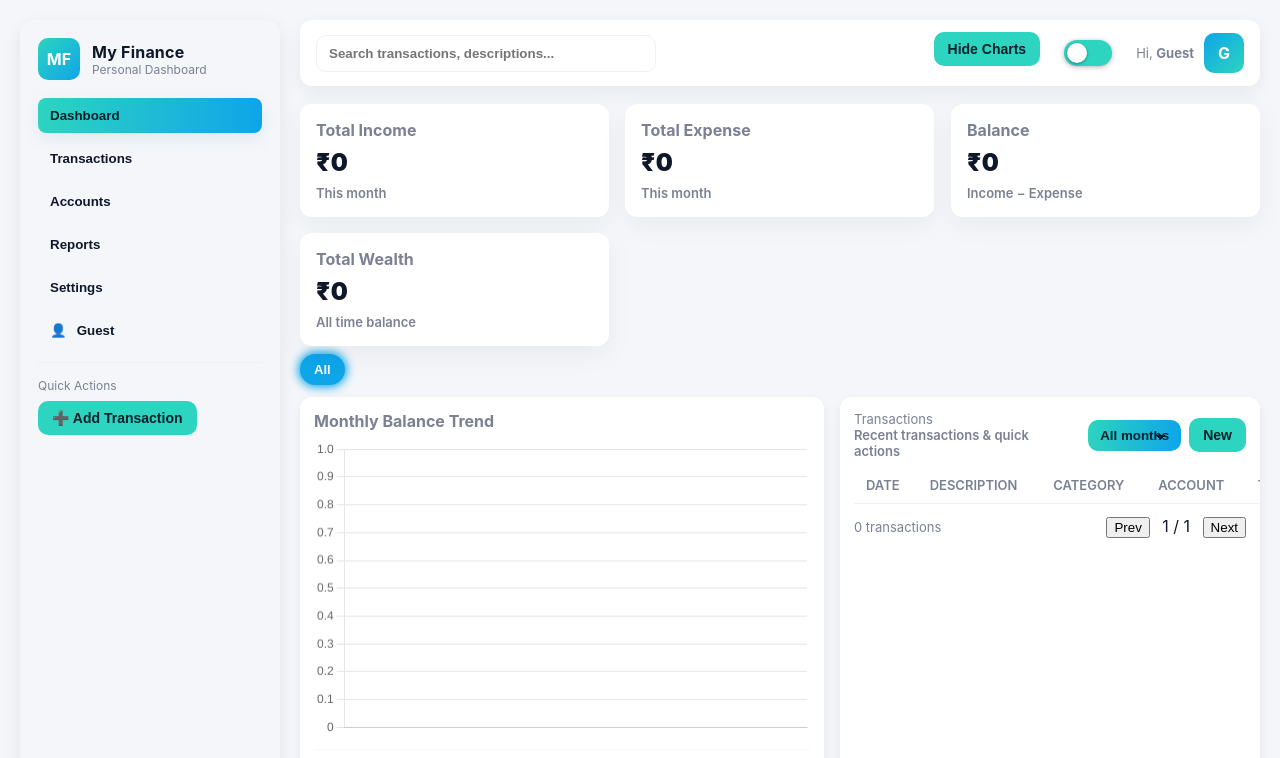
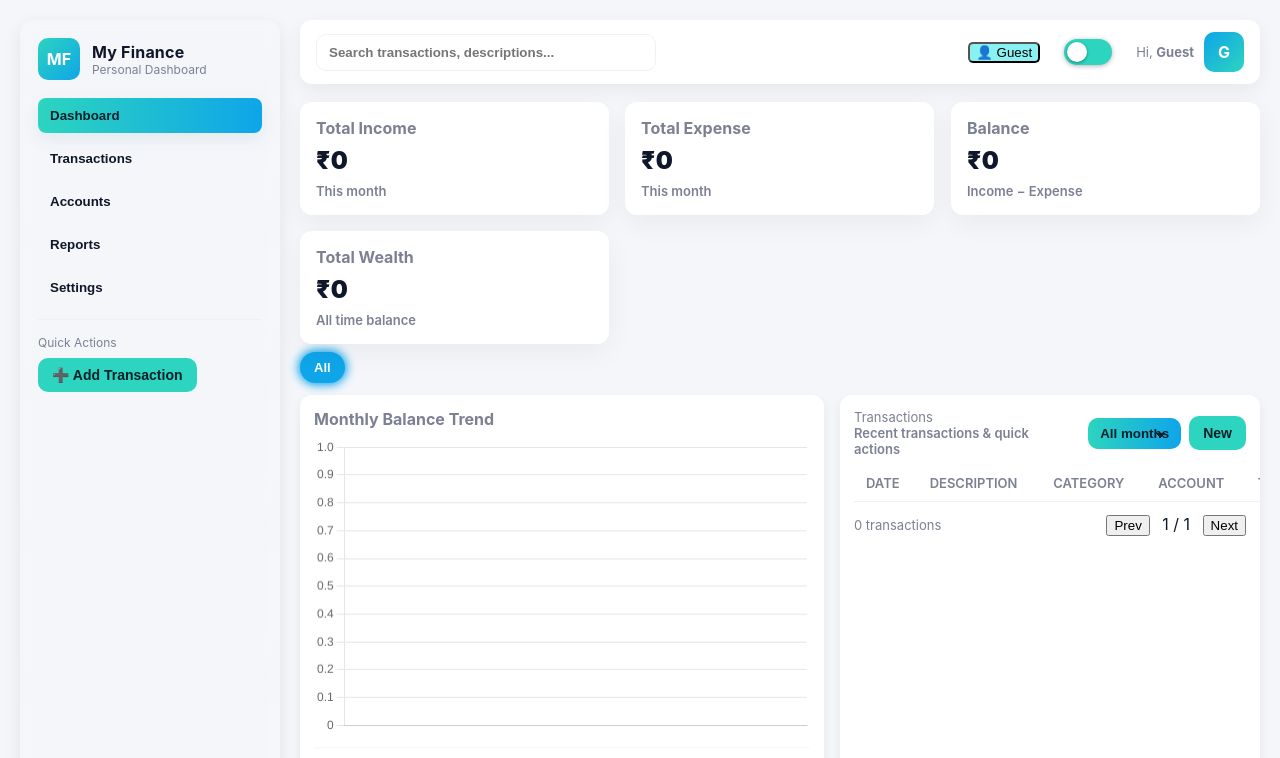
Before and after one commit to tushargautamtgs/Finance-Expense-Manager, a website: page index.html in a window 1280 px wide. Shown: the top 758 px of the page. Drawn offline with nearby package versions, Linux system fonts and the light colour scheme.

Commit message:
normal touch up

```diff
--- a/index.html
+++ b/index.html
@@ -53,9 +53,7 @@
       <button data-view="reports" onclick="switchView(this)">Reports</button>
       <button data-view="settings" onclick="switchView(this)">Settings</button>
       <!-- New Profile Button -->
-      <button data-view="profile" onclick="switchView(this)">
-        👤 <span id="profileName">Guest</span>
-      </button>
+
 
 
 
@@ -79,13 +77,21 @@
           placeholder="Search transactions, descriptions..."
           oninput="searchAll()"
         />
+
       </div>
       <div style="display:flex; align-items:center; gap:24px;">
-        <button id="toggleChartsBtn" class="btn" onclick="toggleCharts()">Hide Charts</button>
+      <button style=
+
+      "border-radius: 5px; background-color:rgb(137, 241, 241); box-sizing:content-box;"
+
+       data-view="profile" onclick="switchView(this)">
+        👤 <span id="profileName">Guest</span>
+      </button>
         <label class="toggle-switch" title="Toggle Dark / Light Mode">
           <input type="checkbox" id="darkModeToggle">
           <span class="slider"></span>
         </label>
+
         <div class="center">
           <div class="muted right">Hi, <strong id="topbarName">Guest</strong></div>
           <div class="avatar" id="avatarInitials">G</div>
--- a/index.js
+++ b/index.js
@@ -624,3 +624,8 @@ function saveUserName() {
 
 // Init
 updateUserUI();
+
+function toggleSidebar() {
+  document.getElementById("sidebar").classList.toggle("open");
+  document.getElementById("overlay").classList.toggle("show");
+}
```
